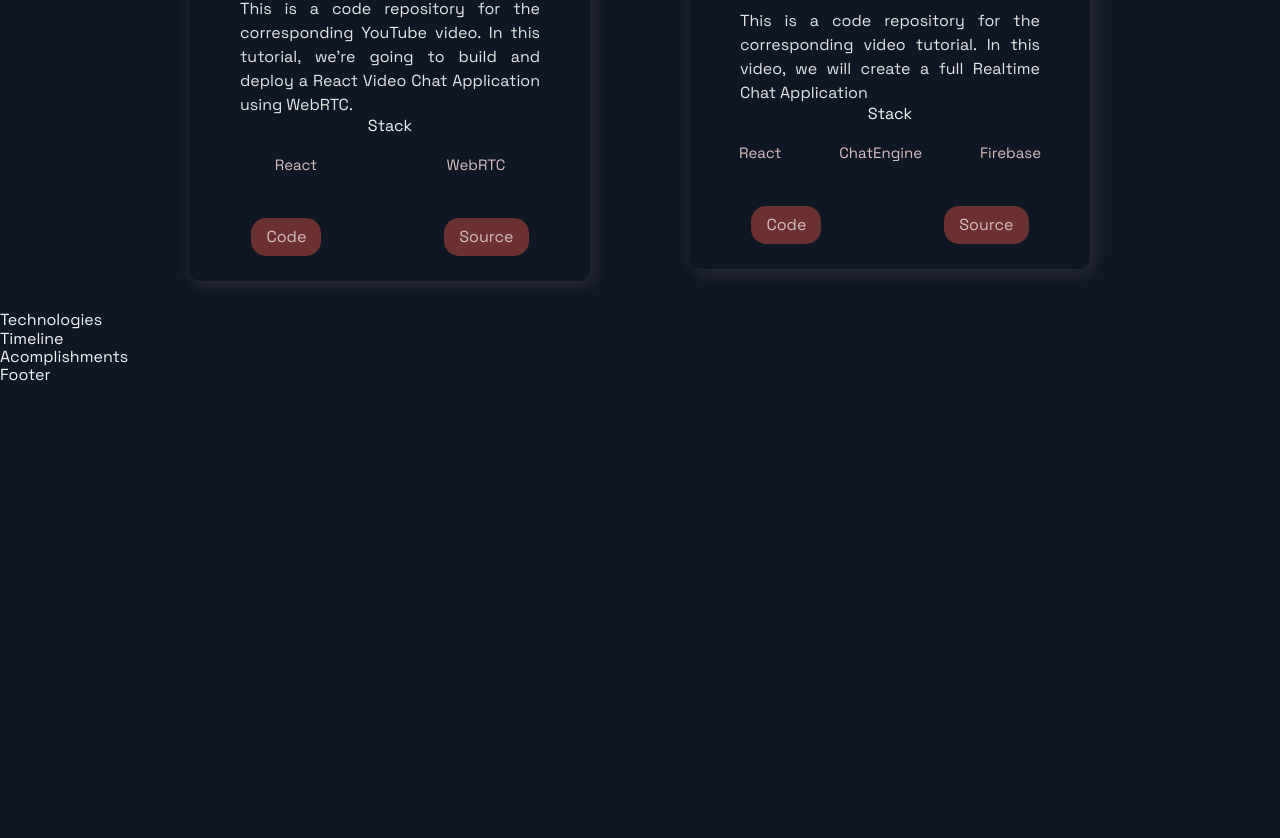
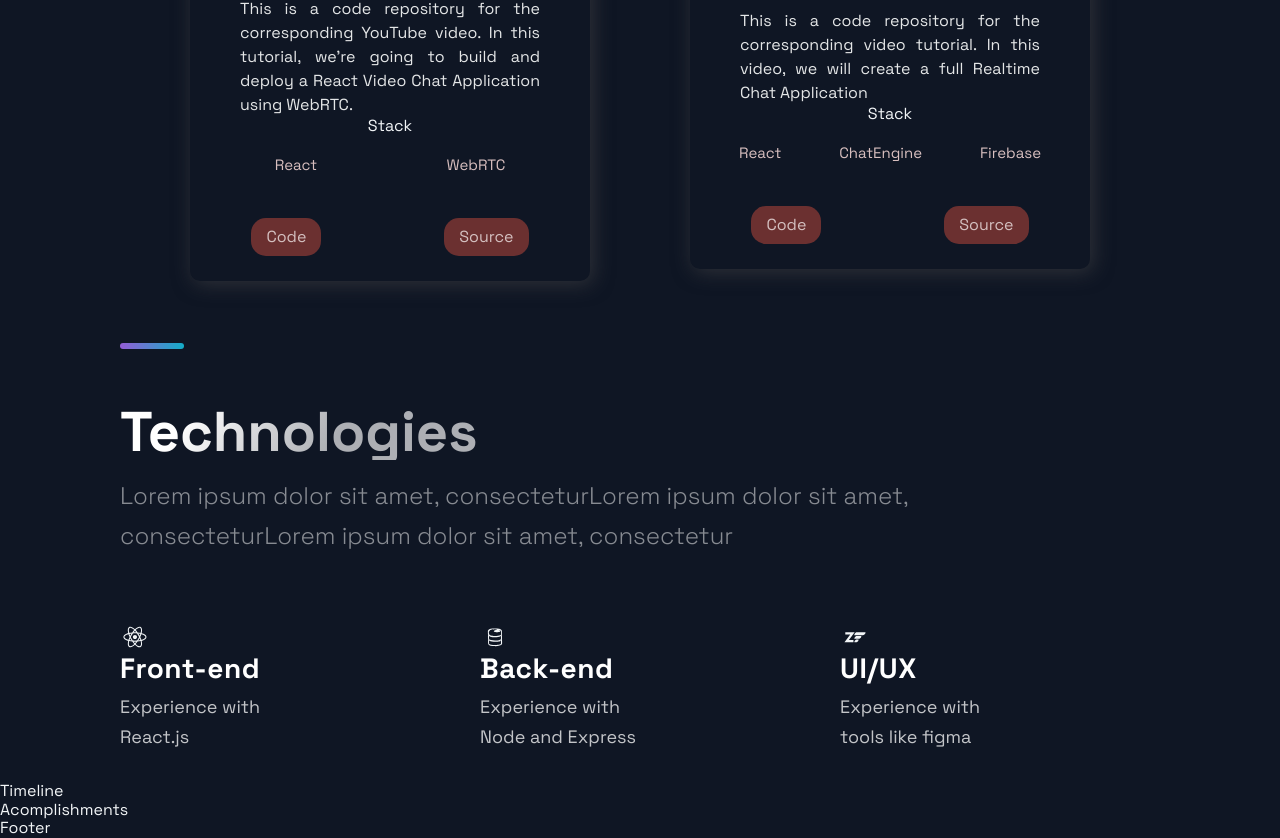
Before and after one commit to pras75299/web-resume, a Next.js app: page / in a window 1280 px wide. Shown: the part 1891-2729 px from the top of the page. Before the commit the page ends 2276 px from the top, so only its background shows below. Built offline with nearby package versions, Linux system fonts and the light colour scheme.

Commit message:
technologies section complete

```diff
--- a/src/components/Technologies/Technologies.js
+++ b/src/components/Technologies/Technologies.js
@@ -1,12 +1,53 @@
 import React from 'react';
 import { DiFirebase, DiReact, DiZend } from 'react-icons/di';
 import { Section, SectionDivider, SectionText, SectionTitle } from '../../styles/GlobalComponents';
-import { List, ListContainer, ListItem, ListParagraph, ListTitle } from './TechnologiesStyles';
+import { List, ListContainer, ListItem, ListParagraph, ListTitle, Hr } from './TechnologiesStyles';
 
 const Technologies = () =>  (
-  <div>
-    Technologies
-  </div>
+  <Section id="tech">
+    <SectionDivider/>
+    <br/>
+    <br/>
+    <br/>
+    <SectionTitle>Technologies</SectionTitle>
+    <SectionText>
+      Lorem ipsum dolor sit amet,
+      consecteturLorem ipsum dolor sit amet,
+      consecteturLorem ipsum dolor sit amet, consectetur
+    </SectionText>
+    <List>
+      <ListItem>
+        <DiReact size="3rem"/>
+        <ListContainer>
+          <ListTitle>Front-end</ListTitle>
+          <ListParagraph>
+            Experience with <br/>
+            React.js
+          </ListParagraph>
+        </ListContainer>
+      </ListItem>
+      <ListItem>
+        <DiFirebase size="3rem"/>
+        <ListContainer>
+          <ListTitle>Back-end</ListTitle>
+          <ListParagraph>
+            Experience with <br/>
+            Node and Express
+          </ListParagraph>
+        </ListContainer>
+      </ListItem>
+      <ListItem>
+        <DiZend size="3rem"/>
+        <ListContainer>
+          <ListTitle>UI/UX</ListTitle>
+          <ListParagraph>
+            Experience with <br/>
+            tools like figma
+          </ListParagraph>
+        </ListContainer>
+      </ListItem>
+    </List>
+  </Section>
 );
 
 export default Technologies;
--- a/src/components/Technologies/TechnologiesStyles.js
+++ b/src/components/Technologies/TechnologiesStyles.js
@@ -22,7 +22,13 @@
     margin-top: 16px;
   }
 `
-
+export const Hr = styled.hr`
+  width: 50px;
+  height: 3px;
+  margin: 20px auto;
+  border: 0;
+  background: #d0bb57;
+`;
 export const MainImage = styled.img`
   width: 100%;
 `
```
